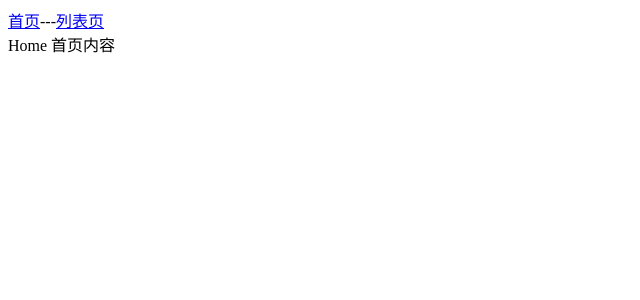
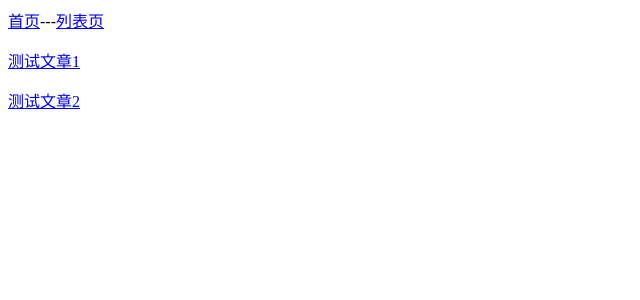
Before and after one commit to hnnaulsy/ReactTodo, a React (Create React App) app: page /#/list in a window 1280 px wide. Before the commit this address led to /#/. Shown: the top 300 px of the page, without its empty margins (0-640 px from the left). Built offline with nearby package versions, Linux system fonts and the light colour scheme.

Commit message:
动态路由传参

```diff
--- a/src/App.js
+++ b/src/App.js
@@ -3,8 +3,12 @@ import { Link, Route, Switch } from 'react-router-dom'
 import Home from './components/home'
 import List from './components/list'
 import NotFound from './components/notFound'
+import Detail from './components/detail'
 
 /**
+ * 01 路由参数占位符
+ * 02 触发操作的时候传递具体的参数
+ * 03 在具体的组件当中使用传递的参数
  */
 class App extends Component {
   render() {
@@ -19,7 +23,7 @@ class App extends Component {
             <Route path="/" component={Home} exact />
             <Route path="/home" component={Home} />
             <Route path="/list" component={List} exact />
-            {/* <Route path="/list" component={List} /> */}
+            <Route path="/detail/:id" component={Detail} />
             <Route component={NotFound} />
           </Switch>
         </div>
--- /dev/null
+++ b/src/components/detail.js
@@ -0,0 +1,13 @@
+import React, { Component } from 'react'
+
+
+class Detail extends Component {
+  render(props) {
+    console.log(this.props.match.params.id)
+    return (
+      <div>{this.props.match.params.id}</div>
+    )
+  }
+}
+
+export default Detail
--- a/src/components/list.js
+++ b/src/components/list.js
@@ -1,10 +1,14 @@
 import React, { Component } from 'react'
+import { Link } from 'react-router-dom'
 
 
 class List extends Component {
   render() {
     return (
-      <div>List 列表页内容</div>
+      <div>
+        <p><Link to="/detail/1">测试文章1</Link></p>
+        <p><Link to="/detail/2">测试文章2</Link></p>
+      </div>
     )
   }
 }
```
